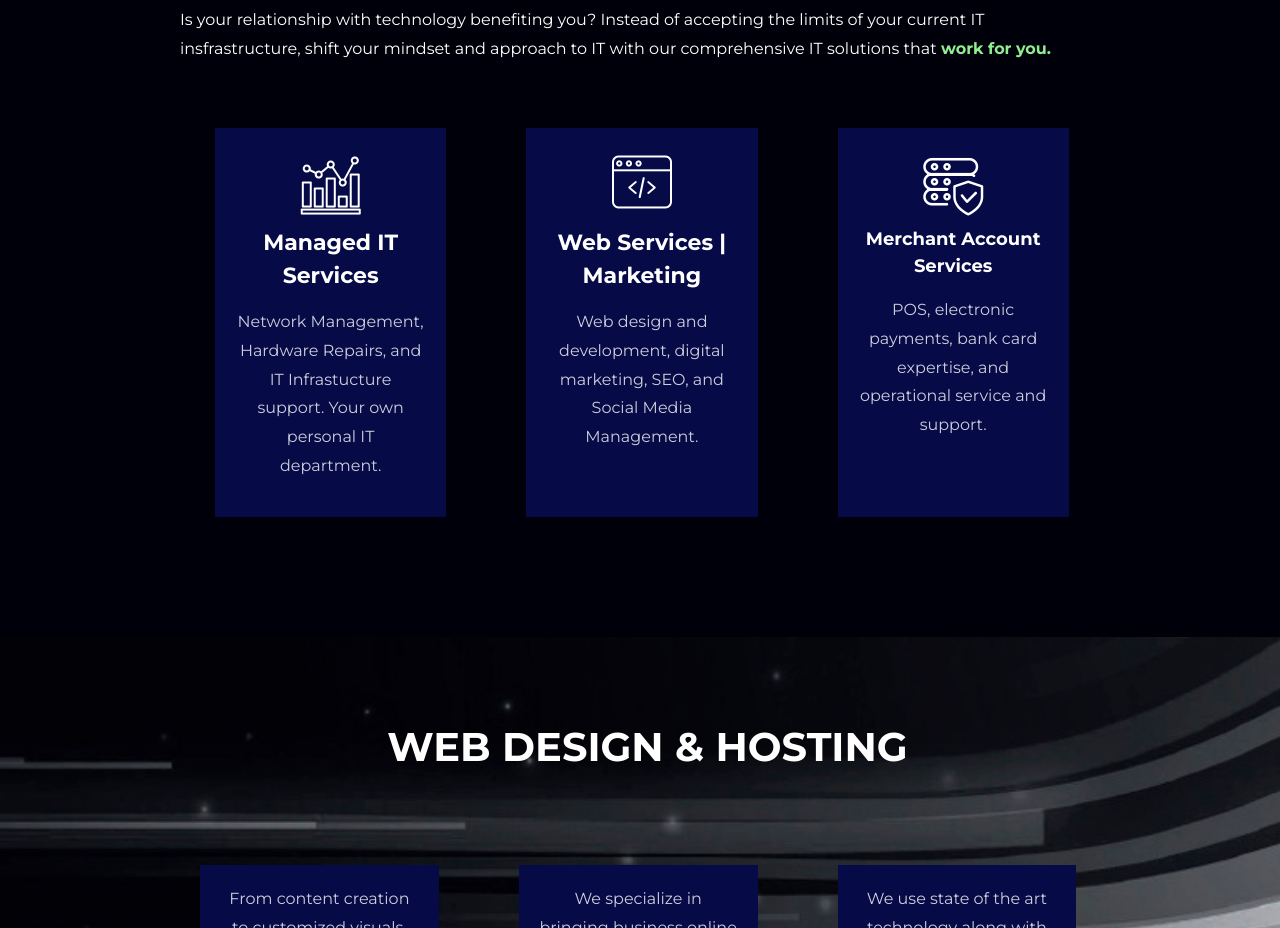
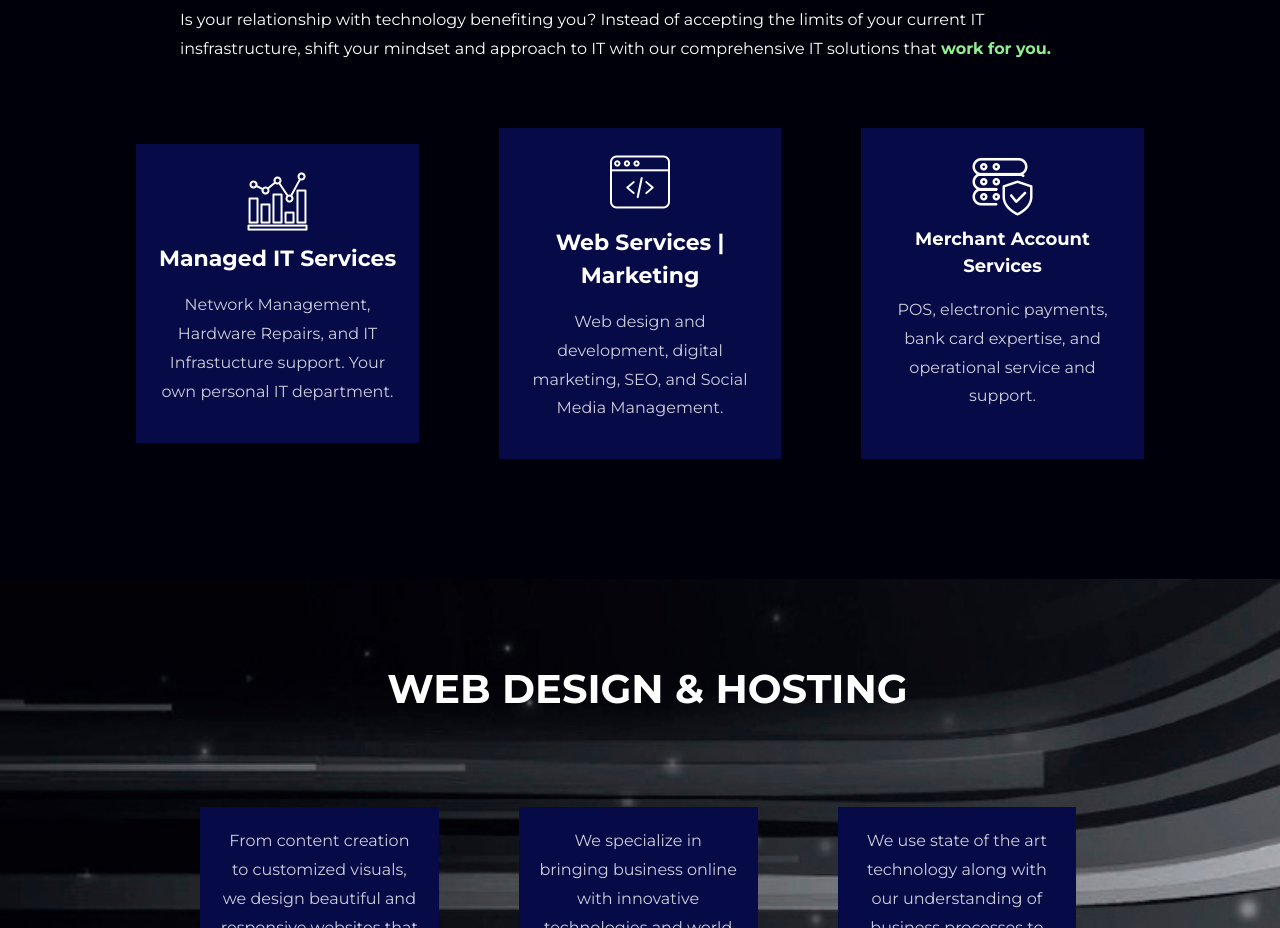
Before and after one commit to therockitpad/abcld-website, a website: page itsolution/index.html in a window 1280 px wide. Shown: the part 1060-1988 px from the top of the page. Drawn offline with Linux system fonts and the light colour scheme; some packages are replaced by stand-ins of ours; no server answers; files whose address does not match are found by name.

Commit message:
home cards

```diff
--- a/itsolution/index.html
+++ b/itsolution/index.html
@@ -190,9 +190,10 @@
 					</p>
 				</div>
 			</div>
-					<div class="container">
-						<div class="row d-flex flex-xs-column flex-lg-row">
-							<div class="col-md-3 d-flex align-self-center ftco-animate">
+		</div>
+		<div class="container-fluid justify-content-center">
+			<div class="row mx-md-0 d-flex flex-xs-column flex-lg-row justify-content-center">
+				<div class="ml-md-0 col-md-3 d-flex align-self-center ftco-animate">
 					<div class="media block-6 services d-block" style="text-align: center;" >
 						<div class="icon"><span class="flaticon-stats"></span></div>
 						<div class="media-body">
@@ -222,7 +223,7 @@
 				</div>
 			</div>
 		</div>
-				</div>
+
 		</section>
 
 
```
Lines whose indentation alone changed are shown as unchanged.
